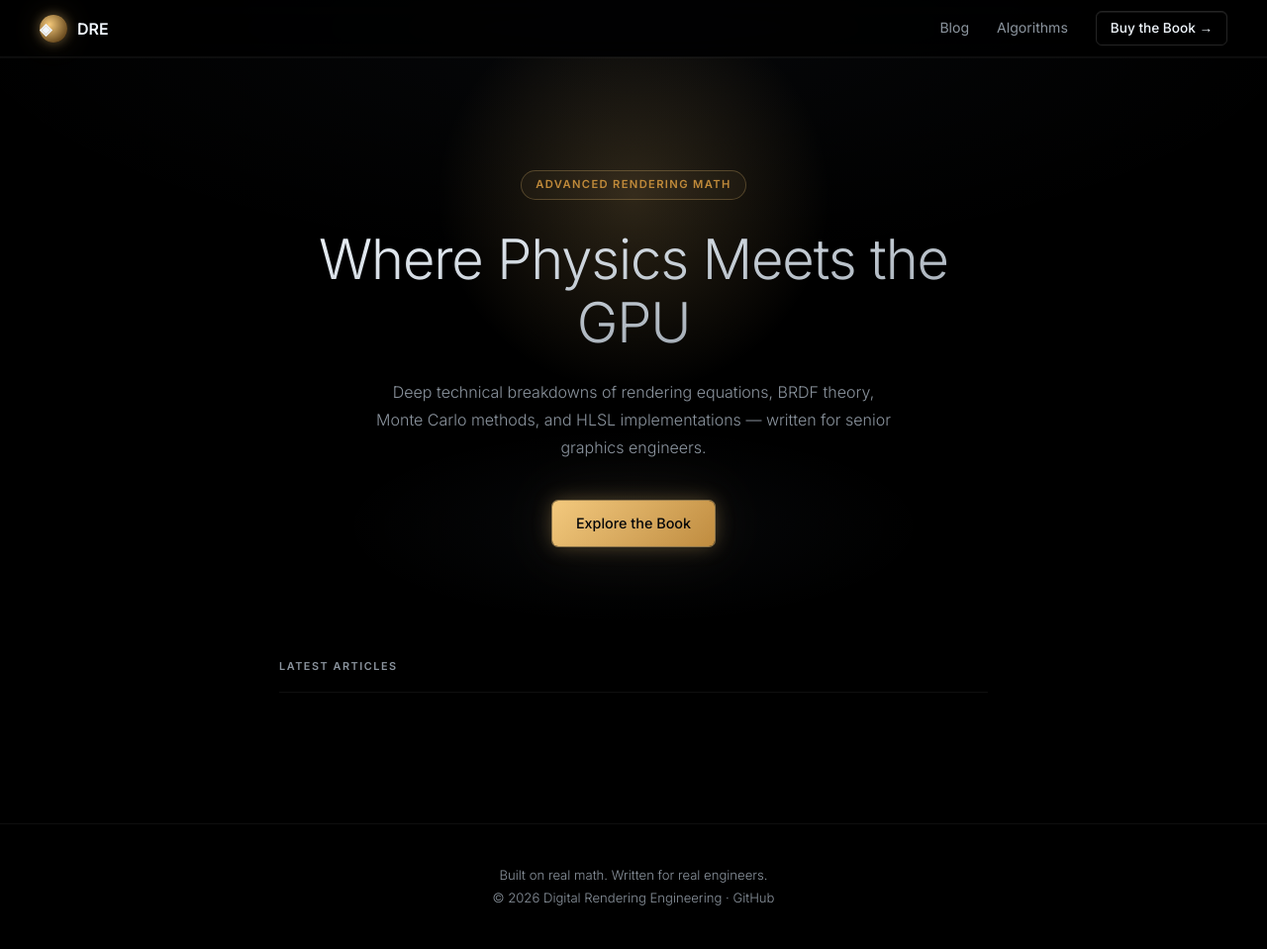
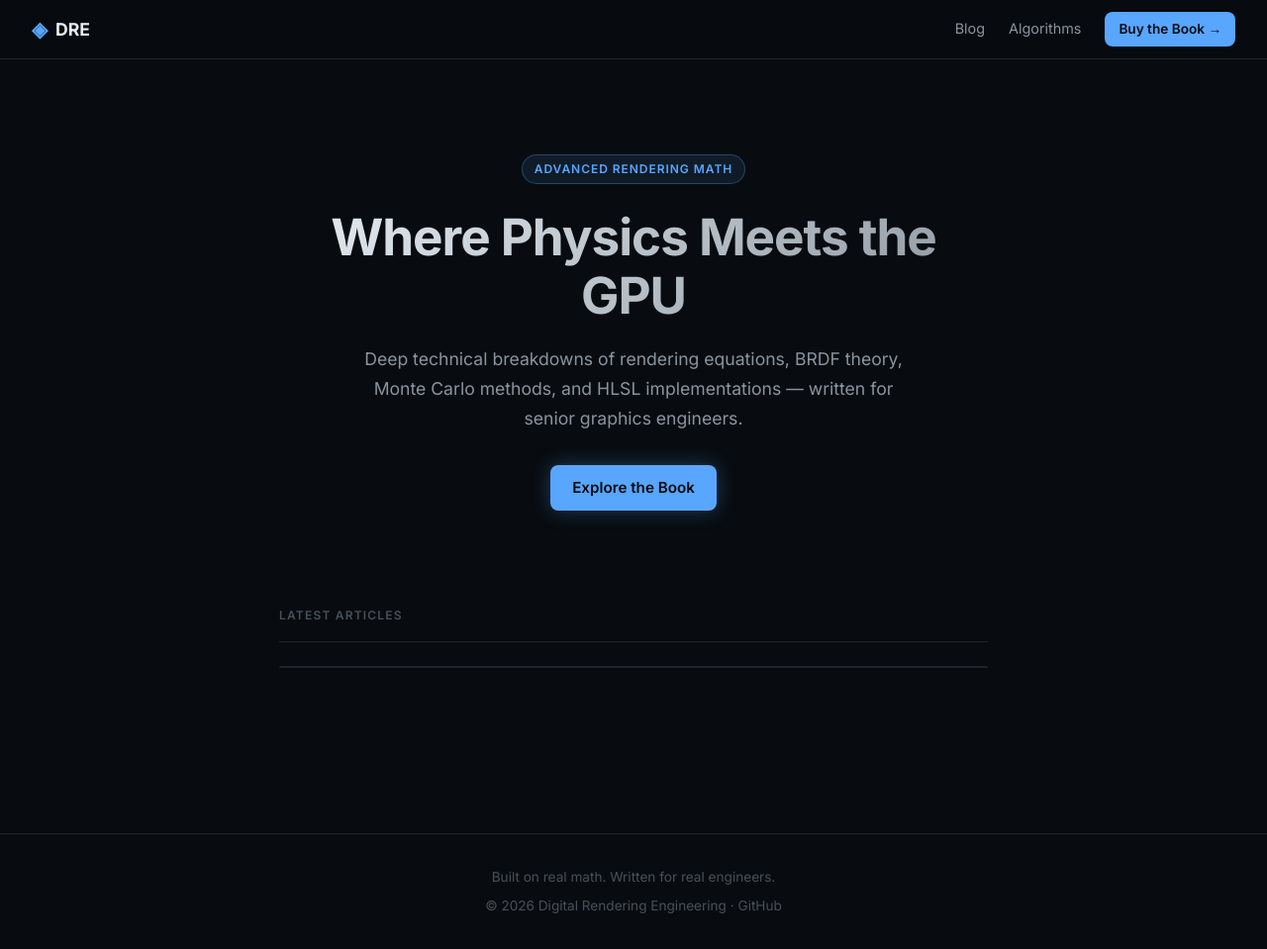
Before and after one commit to OpticsOptimization/blog, a Jekyll site: the page built from index.html, in a window 1280 px wide and 959 px high. Shown: the whole window at 99% size. Built offline with Jekyll 4.4.1, drawn with Linux system fonts in a browser that asks for light colours; nearby versions of some CDN libraries.

Commit message:
Premium dark theme CSS

```diff
--- a/assets/css/main.css
+++ b/assets/css/main.css
@@ -1,393 +1,279 @@
-
-@import url('https://fonts.googleapis.com/css2?family=JetBrains+Mono:wght@300;400;700&family=Inter:ital,wght@0,300;0,400;0,500;0,600;1,400&display=swap');
 
 :root {
-  /* The Void */
-  --void: #000000;
-  --void-deep: #020305;
-
-  /* Light Sources — warm incandescent + cool specular */
-  --light-warm: #f5c97a;        /* filament warmth */
-  --light-warm-dim: #c08a3a;
-  --light-cool: #a8c8ff;        /* specular bounce */
-  --light-cool-dim: #6090d0;
-
-  /* Surface values (GI grey scale) */
-  --s0: #000000;   /* absorption — no bounce */
-  --s1: #080a0d;   /* near-black surface */
-  --s2: #0f1318;   /* dark surface */
-  --s3: #161c24;   /* mid shadow */
-  --s4: #8b949e;   /* penumbra */
-  --s5: #c9d1d9;   /* diffuse lit */
-  --s6: #f0f6fc;   /* specular peak */
-
-  /* Semantic */
-  --text:        var(--s6);
-  --text-dim:    var(--s5);
-  --text-shadow: var(--s4);
-  --border:      rgba(255,255,255,0.06);
-  --border-lit:  rgba(255,255,255,0.14);
-
-  --font: 'Inter', sans-serif;
-  --mono: 'JetBrains Mono', monospace;
-  --r: 6px;
+  --bg: #080c10;
+  --surface: #0d1117;
+  --surface2: #161b22;
+  --border: #21262d;
+  --accent: #58a6ff;
+  --accent-warm: #f0883e;
+  --text: #e6edf3;
+  --text-muted: #8b949e;
+  --text-subtle: #484f58;
+  --code-bg: #0d1117;
+  --green: #3fb950;
+  --font-body: 'Inter', sans-serif;
+  --font-mono: 'JetBrains Mono', monospace;
+  --radius: 8px;
   --max-w: 780px;
 }
 
 *, *::before, *::after { box-sizing: border-box; margin: 0; padding: 0; }
+
 html { scroll-behavior: smooth; }
 
 body {
-  background: var(--void);
-  color: var(--text-dim);
-  font-family: var(--font);
+  background: var(--bg);
+  color: var(--text);
+  font-family: var(--font-body);
   font-size: 16px;
-  line-height: 1.75;
+  line-height: 1.7;
   min-height: 100vh;
   display: flex;
   flex-direction: column;
-  /* Global ambient — faint ceiling light */
-  background-image: radial-gradient(
-    ellipse 80% 40% at 50% 0%,
-    rgba(168, 200, 255, 0.04) 0%,
-    transparent 70%
-  );
 }
 
-/* ═══════════════════════════════
-   NAVBAR — floating in shadow
-   ═══════════════════════════════ */
+/* NAVBAR */
 .navbar {
-  position: sticky; top: 0; z-index: 100;
-  display: flex; align-items: center; justify-content: space-between;
-  padding: 0 2.5rem;
-  height: 58px;
-  background: rgba(0, 0, 0, 0.75);
-  backdrop-filter: blur(20px);
+  position: sticky;
+  top: 0;
+  z-index: 100;
+  display: flex;
+  align-items: center;
+  justify-content: space-between;
+  padding: 0 2rem;
+  height: 60px;
+  background: rgba(8, 12, 16, 0.9);
+  backdrop-filter: blur(12px);
   border-bottom: 1px solid var(--border);
-  /* tiny ambient on nav bottom */
-  box-shadow: 0 1px 0 rgba(255,255,255,0.04);
 }
 .nav-logo {
-  display: flex; align-items: center; gap: 10px;
-  text-decoration: none; color: var(--text); font-weight: 600; font-size: 1rem;
+  display: flex;
+  align-items: center;
+  gap: 8px;
+  text-decoration: none;
+  color: var(--text);
+  font-weight: 700;
+  font-size: 1.1rem;
 }
-.logo-icon {
-  width: 28px; height: 28px; border-radius: 50%;
-  background: radial-gradient(circle at 35% 35%, var(--light-warm), #3a2000);
-  box-shadow: 0 0 12px rgba(245,201,122,0.4), 0 0 30px rgba(245,201,122,0.15);
-  flex-shrink: 0;
+.logo-icon { color: var(--accent); font-size: 1.3rem; }
+.nav-links { display: flex; align-items: center; gap: 1.5rem; }
+.nav-links a {
+  text-decoration: none;
+  color: var(--text-muted);
+  font-size: 0.9rem;
+  transition: color 0.2s;
 }
-.nav-links { display: flex; align-items: center; gap: 1.75rem; }
-.nav-links a {
-  text-decoration: none; color: var(--text-shadow);
-  font-size: 0.88rem; transition: color 0.25s;
+.nav-links a:hover { color: var(--text); }
+.nav-cta {
+  background: var(--accent) !important;
+  color: var(--bg) !important;
+  padding: 6px 14px;
+  border-radius: var(--radius);
+  font-weight: 600 !important;
+  font-size: 0.85rem !important;
+  transition: opacity 0.2s !important;
 }
-.nav-links a:hover { color: var(--text-dim); }
-.nav-cta {
-  background: transparent !important;
-  border: 1px solid var(--border-lit) !important;
-  color: var(--text) !important;
-  padding: 5px 14px; border-radius: var(--r);
-  font-weight: 500 !important; font-size: 0.85rem !important;
-  transition: border-color 0.25s, box-shadow 0.25s !important;
-  /* specular rim */
-  box-shadow: inset 0 1px 0 rgba(255,255,255,0.08);
-}
-.nav-cta:hover {
-  border-color: rgba(245,201,122,0.4) !important;
-  box-shadow: 0 0 16px rgba(245,201,122,0.15), inset 0 1px 0 rgba(255,255,255,0.08) !important;
-  color: var(--light-warm) !important;
-}
+.nav-cta:hover { opacity: 0.85 !important; }
 
-/* ═══════════════════════════════
-   HERO — single point light overhead
-   ═══════════════════════════════ */
+/* HERO */
 .hero {
-  position: relative;
-  max-width: var(--max-w); margin: 0 auto;
-  padding: 7rem 2rem 5rem;
+  max-width: var(--max-w);
+  margin: 0 auto;
+  padding: 6rem 2rem 4rem;
   text-align: center;
-  overflow: hidden;
-}
-/* The point light source */
-.hero::before {
-  content: '';
-  position: absolute;
-  top: -60px; left: 50%; transform: translateX(-50%);
-  width: 400px; height: 400px;
-  background: radial-gradient(circle, rgba(245,201,122,0.18) 0%, transparent 70%);
-  pointer-events: none;
-}
-/* Faint floor bounce */
-.hero::after {
-  content: '';
-  position: absolute;
-  bottom: 0; left: 50%; transform: translateX(-50%);
-  width: 600px; height: 200px;
-  background: radial-gradient(ellipse, rgba(168,200,255,0.04) 0%, transparent 70%);
-  pointer-events: none;
 }
 .hero-badge {
-  position: relative;
   display: inline-block;
-  border: 1px solid rgba(245,201,122,0.25);
-  color: var(--light-warm-dim);
-  font-size: 0.7rem; font-weight: 600;
-  letter-spacing: 0.12em; text-transform: uppercase;
-  padding: 4px 14px; border-radius: 100px;
-  margin-bottom: 1.75rem;
-  background: rgba(245,201,122,0.04);
+  background: rgba(88, 166, 255, 0.1);
+  border: 1px solid rgba(88, 166, 255, 0.3);
+  color: var(--accent);
+  font-size: 0.75rem;
+  font-weight: 600;
+  letter-spacing: 0.08em;
+  text-transform: uppercase;
+  padding: 4px 12px;
+  border-radius: 100px;
+  margin-bottom: 1.5rem;
 }
 .hero-title {
-  position: relative;
-  font-size: clamp(2.2rem, 5vw, 3.5rem);
-  font-weight: 300;
+  font-size: clamp(2rem, 5vw, 3.2rem);
+  font-weight: 700;
   line-height: 1.15;
   letter-spacing: -0.02em;
-  margin-bottom: 1.5rem;
-  /* Light falls from top-centre — classic Phong diffuse */
-  background: linear-gradient(
-    170deg,
-    var(--s6) 0%,
-    var(--s5) 40%,
-    var(--s4) 100%
-  );
-  -webkit-background-clip: text;
-  -webkit-text-fill-color: transparent;
-  background-clip: text;
-}
-.hero-title strong {
-  font-weight: 700;
-  background: linear-gradient(135deg, var(--light-warm) 0%, var(--s6) 60%);
+  margin-bottom: 1.25rem;
+  background: linear-gradient(135deg, #e6edf3 0%, #8b949e 100%);
   -webkit-background-clip: text;
   -webkit-text-fill-color: transparent;
   background-clip: text;
 }
 .hero-sub {
-  position: relative;
-  color: var(--text-shadow);
-  font-size: 1rem; font-weight: 300;
-  max-width: 520px; margin: 0 auto 2.5rem;
+  color: var(--text-muted);
+  font-size: 1.1rem;
+  line-height: 1.7;
+  max-width: 560px;
+  margin: 0 auto 2rem;
 }
 .hero-btn {
-  position: relative;
-  display: inline-flex; align-items: center; gap: 8px;
+  display: inline-flex;
+  align-items: center;
+  background: var(--accent);
+  color: var(--bg);
   text-decoration: none;
-  font-size: 0.9rem; font-weight: 500;
-  padding: 10px 24px; border-radius: var(--r);
-  color: var(--void);
-  /* warm light surface */
-  background: linear-gradient(135deg, var(--light-warm) 0%, var(--light-warm-dim) 100%);
-  box-shadow:
-    0 0 0 1px rgba(245,201,122,0.5),
-    0 0 20px rgba(245,201,122,0.3),
-    0 0 60px rgba(245,201,122,0.1);
-  transition: box-shadow 0.3s, transform 0.2s;
+  font-weight: 600;
+  font-size: 0.95rem;
+  padding: 10px 22px;
+  border-radius: var(--radius);
+  transition: transform 0.2s, box-shadow 0.2s;
+  box-shadow: 0 0 20px rgba(88, 166, 255, 0.3);
 }
-.hero-btn:hover {
-  transform: translateY(-2px);
-  box-shadow:
-    0 0 0 1px rgba(245,201,122,0.8),
-    0 0 30px rgba(245,201,122,0.5),
-    0 0 80px rgba(245,201,122,0.2);
-}
+.hero-btn:hover { transform: translateY(-2px); box-shadow: 0 0 30px rgba(88, 166, 255, 0.5); }
 
-/* ═══════════════════════════════
-   POSTS LIST — cards lit from above
-   ═══════════════════════════════ */
+/* POSTS GRID */
 .posts-section {
-  max-width: var(--max-w); margin: 0 auto;
-  padding: 2rem 2rem 7rem;
+  max-width: var(--max-w);
+  margin: 0 auto;
+  padding: 2rem 2rem 6rem;
 }
 .section-title {
-  font-size: 0.68rem; font-weight: 600;
-  letter-spacing: 0.14em; text-transform: uppercase;
-  color: var(--text-shadow);
-  margin-bottom: 1.25rem;
+  font-size: 0.75rem;
+  font-weight: 600;
+  letter-spacing: 0.1em;
+  text-transform: uppercase;
+  color: var(--text-subtle);
+  margin-bottom: 1.5rem;
   padding-bottom: 1rem;
   border-bottom: 1px solid var(--border);
 }
-.posts-grid { display: flex; flex-direction: column; gap: 2px; }
+.posts-grid {
+  display: flex;
+  flex-direction: column;
+  gap: 1px;
+  border: 1px solid var(--border);
+  border-radius: var(--radius);
+  overflow: hidden;
+}
 .post-card {
-  display: block; text-decoration: none;
-  border-radius: var(--r); overflow: hidden;
-  position: relative;
-  transition: transform 0.25s;
-  /* Card surface — absorbs almost all light */
-  background: var(--s1);
-  border: 1px solid var(--border);
+  display: block;
+  text-decoration: none;
+  background: var(--surface);
+  transition: background 0.2s;
 }
-/* Fresnel rim — grazing angle glow */
-.post-card::before {
-  content: '';
-  position: absolute; inset: 0;
-  border-radius: var(--r);
-  background: linear-gradient(
-    135deg,
-    rgba(255,255,255,0.05) 0%,
-    transparent 50%,
-    rgba(255,255,255,0.02) 100%
-  );
-  pointer-events: none;
+.post-card:hover { background: var(--surface2); }
+.card-inner { padding: 1.5rem; }
+.card-date { font-size: 0.78rem; color: var(--text-subtle); font-family: var(--font-mono); }
+.card-title {
+  font-size: 1.1rem;
+  font-weight: 600;
+  color: var(--text);
+  margin: 0.4rem 0 0.5rem;
+  line-height: 1.4;
 }
-/* Top specular highlight */
-.post-card::after {
-  content: '';
-  position: absolute; top: 0; left: 10%; right: 10%;
-  height: 1px;
-  background: linear-gradient(90deg, transparent, rgba(255,255,255,0.12), transparent);
+.card-excerpt { font-size: 0.9rem; color: var(--text-muted); line-height: 1.6; }
+.card-link { display: inline-block; margin-top: 0.75rem; font-size: 0.85rem; color: var(--accent); }
+
+/* POST PAGE */
+.post-page {
+  max-width: var(--max-w);
+  margin: 0 auto;
+  padding: 4rem 2rem 6rem;
 }
-.post-card:hover {
-  transform: translateY(-2px);
-  border-color: var(--border-lit);
-  box-shadow: 0 8px 40px rgba(0,0,0,0.8), 0 0 20px rgba(168,200,255,0.05);
-}
-.card-inner { padding: 1.6rem 1.75rem; position: relative; }
-.card-date {
-  font-family: var(--mono); font-size: 0.72rem;
-  color: var(--text-shadow); letter-spacing: 0.04em;
-}
-.card-title {
-  font-size: 1.1rem; font-weight: 500;
-  color: var(--text-dim); margin: 0.5rem 0 0.6rem;
-  line-height: 1.35;
-  transition: color 0.2s;
-}
-.post-card:hover .card-title { color: var(--text); }
-.card-excerpt { font-size: 0.88rem; color: var(--text-shadow); line-height: 1.65; font-weight: 300; }
-.card-link {
-  display: inline-block; margin-top: 1rem;
-  font-size: 0.8rem; color: var(--light-warm-dim);
-  font-family: var(--mono);
-  transition: color 0.2s;
-}
-.post-card:hover .card-link { color: var(--light-warm); }
-
-/* ═══════════════════════════════
-   POST PAGE
-   ═══════════════════════════════ */
-.post-page {
-  max-width: var(--max-w); margin: 0 auto;
-  padding: 5rem 2rem 7rem;
-}
-.post-header { margin-bottom: 3.5rem; }
-.post-meta {
-  display: flex; align-items: center; gap: 0.6rem;
-  margin-bottom: 1.25rem;
-}
-.post-date, .post-read {
-  font-family: var(--mono); font-size: 0.75rem; color: var(--text-shadow);
-}
-.post-sep { color: rgba(255,255,255,0.15); }
+.post-header { margin-bottom: 3rem; }
+.post-meta { display: flex; align-items: center; gap: 0.5rem; margin-bottom: 1rem; }
+.post-date, .post-read { font-size: 0.8rem; color: var(--text-subtle); font-family: var(--font-mono); }
+.post-sep { color: var(--text-subtle); }
 .post-title {
-  font-size: clamp(1.9rem, 4vw, 2.75rem);
-  font-weight: 300; line-height: 1.2;
+  font-size: clamp(1.8rem, 4vw, 2.6rem);
+  font-weight: 700;
+  line-height: 1.2;
   letter-spacing: -0.02em;
-  margin-bottom: 1.25rem;
-  /* Same Phong lighting as hero */
-  background: linear-gradient(170deg, var(--s6) 0%, var(--s4) 100%);
+  background: linear-gradient(135deg, #e6edf3 0%, #8b949e 100%);
   -webkit-background-clip: text;
   -webkit-text-fill-color: transparent;
   background-clip: text;
+  margin-bottom: 1rem;
 }
-.post-excerpt {
-  color: var(--text-shadow); font-size: 1rem; font-weight: 300;
-  border-left: 2px solid rgba(245,201,122,0.3);
-  padding-left: 1rem;
+.post-excerpt { color: var(--text-muted); font-size: 1.1rem; border-left: 3px solid var(--accent); padding-left: 1rem; }
+
+/* POST CONTENT */
+.post-content h2 { font-size: 1.4rem; font-weight: 600; margin: 2.5rem 0 1rem; color: var(--text); }
+.post-content h3 { font-size: 1.15rem; font-weight: 600; margin: 2rem 0 0.75rem; color: var(--text); }
+.post-content p { color: var(--text-muted); margin-bottom: 1.25rem; }
+.post-content a { color: var(--accent); text-decoration: none; }
+.post-content a:hover { text-decoration: underline; }
+.post-content pre {
+  background: var(--surface);
+  border: 1px solid var(--border);
+  border-radius: var(--radius);
+  padding: 1.25rem;
+  overflow-x: auto;
+  margin: 1.5rem 0;
 }
-
-/* Content typography */
-.post-content h2 {
-  font-size: 1.3rem; font-weight: 500; color: var(--text-dim);
-  margin: 3rem 0 1rem;
-  padding-bottom: 0.5rem;
-  border-bottom: 1px solid var(--border);
+.post-content code {
+  font-family: var(--font-mono);
+  font-size: 0.85rem;
 }
-.post-content h3 {
-  font-size: 1.1rem; font-weight: 500; color: var(--text-dim);
-  margin: 2rem 0 0.75rem;
-}
-.post-content p { color: var(--text-shadow); margin-bottom: 1.25rem; font-weight: 300; }
-.post-content a { color: var(--light-warm-dim); text-decoration: underline; text-decoration-color: rgba(192,138,58,0.3); }
-.post-content a:hover { color: var(--light-warm); }
-.post-content pre {
-  background: var(--s1);
+.post-content :not(pre) > code {
+  background: var(--surface2);
   border: 1px solid var(--border);
-  border-radius: var(--r);
-  padding: 1.25rem;
-  overflow-x: auto; margin: 1.75rem 0;
-  box-shadow: inset 0 1px 0 rgba(255,255,255,0.03);
-}
-.post-content code { font-family: var(--mono); font-size: 0.84rem; }
-.post-content :not(pre) > code {
-  background: var(--s2); border: 1px solid var(--border);
-  padding: 2px 7px; border-radius: 4px;
-  font-size: 0.84em; color: var(--light-cool);
+  padding: 2px 6px;
+  border-radius: 4px;
+  font-size: 0.85em;
+  color: var(--accent-warm);
 }
 .post-content blockquote {
-  border-left: 2px solid rgba(245,201,122,0.3);
-  padding: 1rem 1.5rem; margin: 2rem 0;
-  background: rgba(245,201,122,0.03);
-  border-radius: 0 var(--r) var(--r) 0;
+  border-left: 3px solid var(--accent);
+  padding: 1rem 1.5rem;
+  margin: 1.5rem 0;
+  background: rgba(88, 166, 255, 0.05);
+  border-radius: 0 var(--radius) var(--radius) 0;
 }
-.post-content ul, .post-content ol {
-  padding-left: 1.5rem; margin-bottom: 1.25rem; color: var(--text-shadow);
+.post-content blockquote p { color: var(--text); margin: 0; }
+.post-content ul, .post-content ol { padding-left: 1.5rem; margin-bottom: 1.25rem; color: var(--text-muted); }
+.post-content li { margin-bottom: 0.4rem; }
+
+/* BOOK CTA */
+.book-cta {
+  display: flex;
+  gap: 1.25rem;
+  align-items: flex-start;
+  margin-top: 4rem;
+  padding: 1.75rem;
+  background: linear-gradient(135deg, rgba(88, 166, 255, 0.05), rgba(240, 136, 62, 0.05));
+  border: 1px solid var(--border);
+  border-radius: var(--radius);
 }
-.post-content li { margin-bottom: 0.4rem; font-weight: 300; }
-
-/* Book CTA */
-.book-cta {
-  position: relative; overflow: hidden;
-  display: flex; gap: 1.5rem; align-items: flex-start;
-  margin-top: 5rem; padding: 2rem;
-  background: var(--s1);
-  border: 1px solid var(--border);
-  border-radius: var(--r);
-}
-.book-cta::before {
-  content: '';
-  position: absolute; top: -40px; right: -40px;
-  width: 180px; height: 180px;
-  background: radial-gradient(circle, rgba(245,201,122,0.08) 0%, transparent 70%);
-  pointer-events: none;
-}
-.book-cta::after {
-  content: '';
-  position: absolute; top: 0; left: 10%; right: 10%; height: 1px;
-  background: linear-gradient(90deg, transparent, rgba(245,201,122,0.2), transparent);
-}
-.cta-icon { font-size: 2.2rem; flex-shrink: 0; }
-.cta-label {
-  font-size: 0.68rem; font-weight: 700;
-  text-transform: uppercase; letter-spacing: 0.12em;
-  color: var(--light-warm-dim); margin-bottom: 0.5rem;
-}
-.cta-text { font-size: 0.9rem; color: var(--text-shadow); margin-bottom: 1.25rem; font-weight: 300; }
+.cta-icon { font-size: 2rem; flex-shrink: 0; margin-top: 2px; }
+.cta-label { font-size: 0.75rem; font-weight: 700; text-transform: uppercase; letter-spacing: 0.08em; color: var(--accent); margin-bottom: 0.4rem; }
+.cta-text { font-size: 0.9rem; color: var(--text-muted); margin-bottom: 1rem; line-height: 1.6; }
 .cta-btn {
   display: inline-flex;
-  text-decoration: none; font-size: 0.85rem; font-weight: 500;
-  padding: 8px 18px; border-radius: var(--r);
-  color: var(--void);
-  background: linear-gradient(135deg, var(--light-warm) 0%, var(--light-warm-dim) 100%);
-  box-shadow: 0 0 15px rgba(245,201,122,0.2);
-  transition: box-shadow 0.25s, transform 0.2s;
+  background: var(--accent);
+  color: var(--bg);
+  text-decoration: none;
+  font-weight: 600;
+  font-size: 0.85rem;
+  padding: 8px 18px;
+  border-radius: var(--radius);
+  transition: opacity 0.2s;
 }
-.cta-btn:hover { box-shadow: 0 0 25px rgba(245,201,122,0.4); transform: translateY(-1px); }
+.cta-btn:hover { opacity: 0.85; }
 
 /* FOOTER */
 .footer {
-  margin-top: auto; border-top: 1px solid var(--border);
-  padding: 2.5rem 2rem; text-align: center;
+  margin-top: auto;
+  border-top: 1px solid var(--border);
+  padding: 2rem;
+  text-align: center;
 }
-.footer p { font-size: 0.82rem; color: var(--text-shadow); font-weight: 300; }
-.footer a { color: var(--text-shadow); text-decoration: none; }
-.footer a:hover { color: var(--text-dim); }
+.footer p { font-size: 0.85rem; color: var(--text-subtle); }
+.footer-sub { margin-top: 0.35rem; }
+.footer a { color: var(--text-subtle); text-decoration: none; }
+.footer a:hover { color: var(--text-muted); }
 
+/* RESPONSIVE */
 @media (max-width: 600px) {
-  .navbar { padding: 0 1.25rem; }
+  .navbar { padding: 0 1rem; }
   .nav-links a:not(.nav-cta) { display: none; }
-  .hero { padding: 5rem 1.25rem 3rem; }
-  .posts-section, .post-page { padding-left: 1.25rem; padding-right: 1.25rem; }
-  .book-cta { flex-direction: column; gap: 1rem; }
+  .hero { padding: 4rem 1rem 2rem; }
+  .posts-section, .post-page { padding-left: 1rem; padding-right: 1rem; }
 }
```
